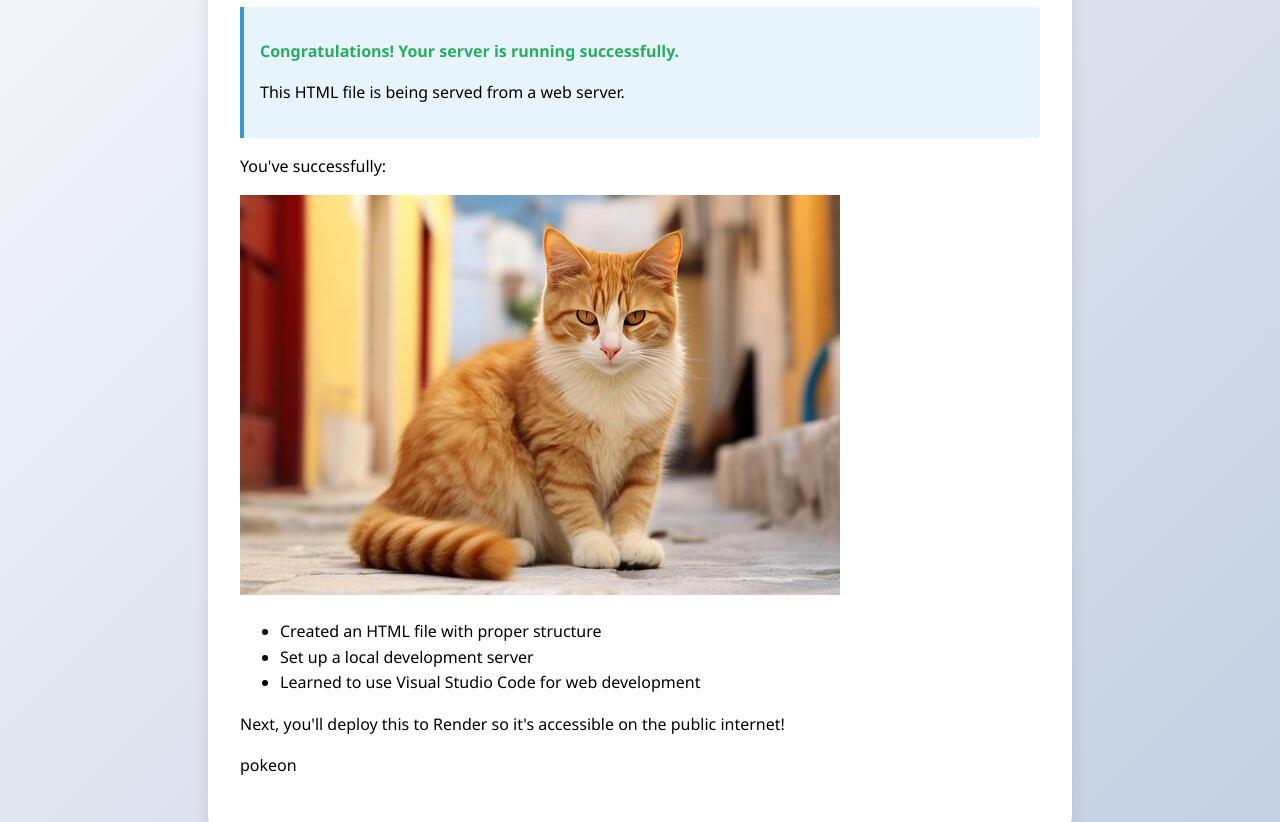
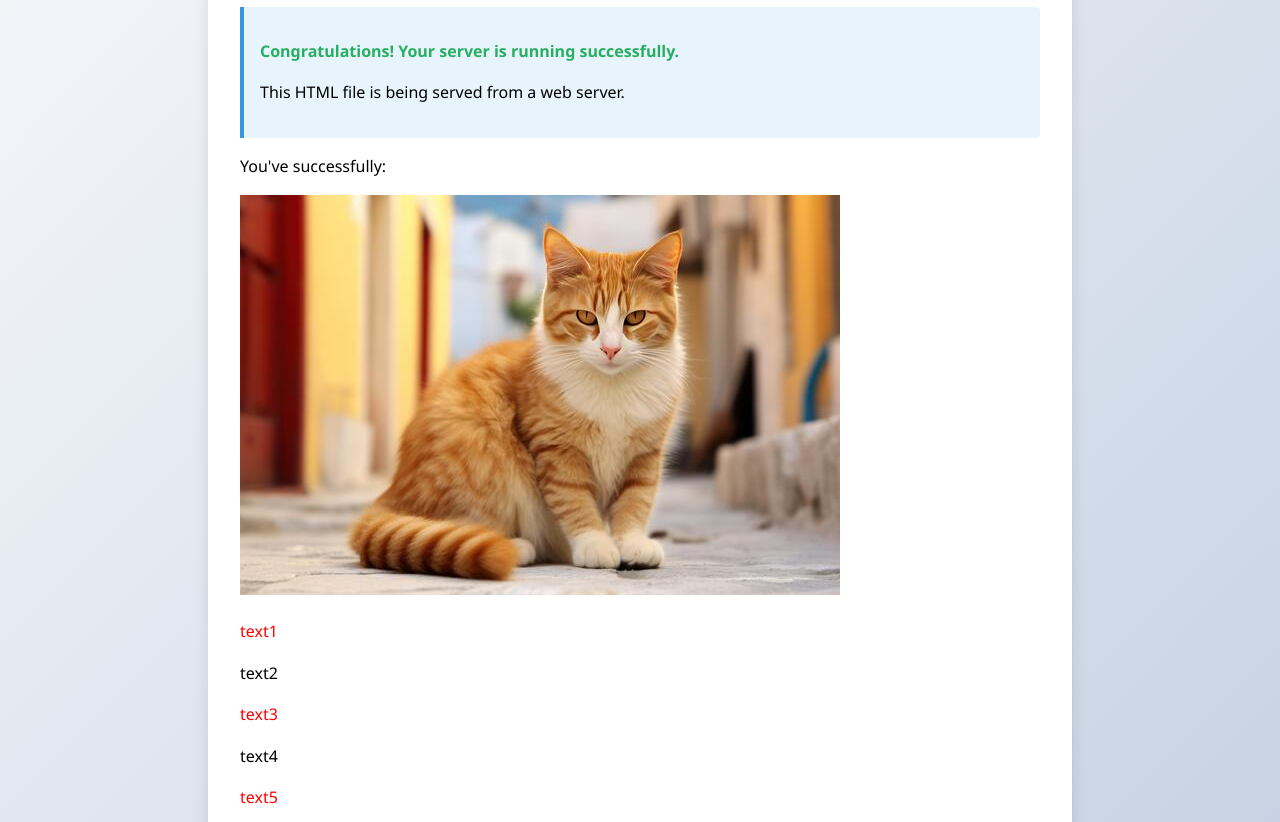
Before and after one commit to Lap9890/Test1, a plain HTML site: page index.html in a window 1280 px wide. Shown: the part 122-944 px from the top of the page. Drawn offline with Linux system fonts and the light colour scheme.

Commit message:
adding stuff

```diff
--- a/css/style.css
+++ b/css/style.css
@@ -44,3 +44,7 @@ p {
 
   border-radius: 0 4px 4px 0;
 }
+
+.color {
+  color: red;
+}
--- a/index.html
+++ b/index.html
@@ -18,7 +18,14 @@
       </div>
 
       <p>You've successfully:</p>
-      <img src="Image/cat.jpg" alt="image of a cat" />
+      <img id="catImage" src="Image/cat.jpg" alt="image of a cat" />
+
+      <p class="color">text1</p>
+      <p>text2</p>
+      <p class="color">text3</p>
+      <p>text4</p>
+      <p class="color">text5</p>
+
       <ul>
         <li>Created an HTML file with proper structure</li>
         <li>Set up a local development server</li>
```
